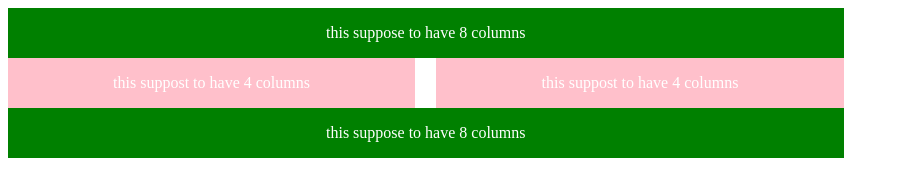
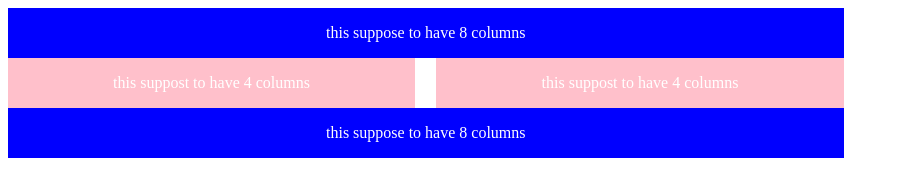
Before and after one commit to parnaigon/nosugar, a website: page index.html in a window 1280 px wide. Shown: the whole page, without its empty margins (0-899 px from the left). Drawn offline with Linux system fonts and the light colour scheme.

Commit message:
Add breakpoint to susy

```diff
--- a/gulpfile.js
+++ b/gulpfile.js
@@ -23,7 +23,6 @@ gulp.task('sass', function() {
   return gulp.src('./scss/*.scss')
   .pipe(plumber({ errorHandler: onError }))
   .pipe(sass({
-    includePaths: ['./bower_components/breakpoint-sass/stylesheets'],
     outputStyle: 'expanded'
   }))
   .pipe(gulp.dest('./css'))
--- a/scss/styles.scss
+++ b/scss/styles.scss
@@ -2,6 +2,7 @@
 // Importing Susy from Bower compoments
 // /////////////////////////////////////////////
 @import "bower_components/susy/sass/susy";
+@import "bower_components/compass-breakpoint/stylesheets/breakpoint";
 
 
 // /////////////////////////////////////////////
@@ -11,6 +12,9 @@
 //   columns: 12,
 //   gutter: 1/4,
 // );
+
+$high-tide: 500px;
+$higher-tide: 900px;
 
 div.col-md-8 {
   @include container(960px)
@@ -27,3 +31,16 @@ div.col-md-4 {
   color: white;
   text-align: center;
 }
+
+
+@include breakpoint($high-tide) {
+  div.col-md-8 {
+    background-color: red;
+  }
+}
+
+@include breakpoint($higher-tide) {
+  div.col-md-8 {
+    background-color: blue;
+  }
+}
```
Also changed, not shown: css/styles.css.
